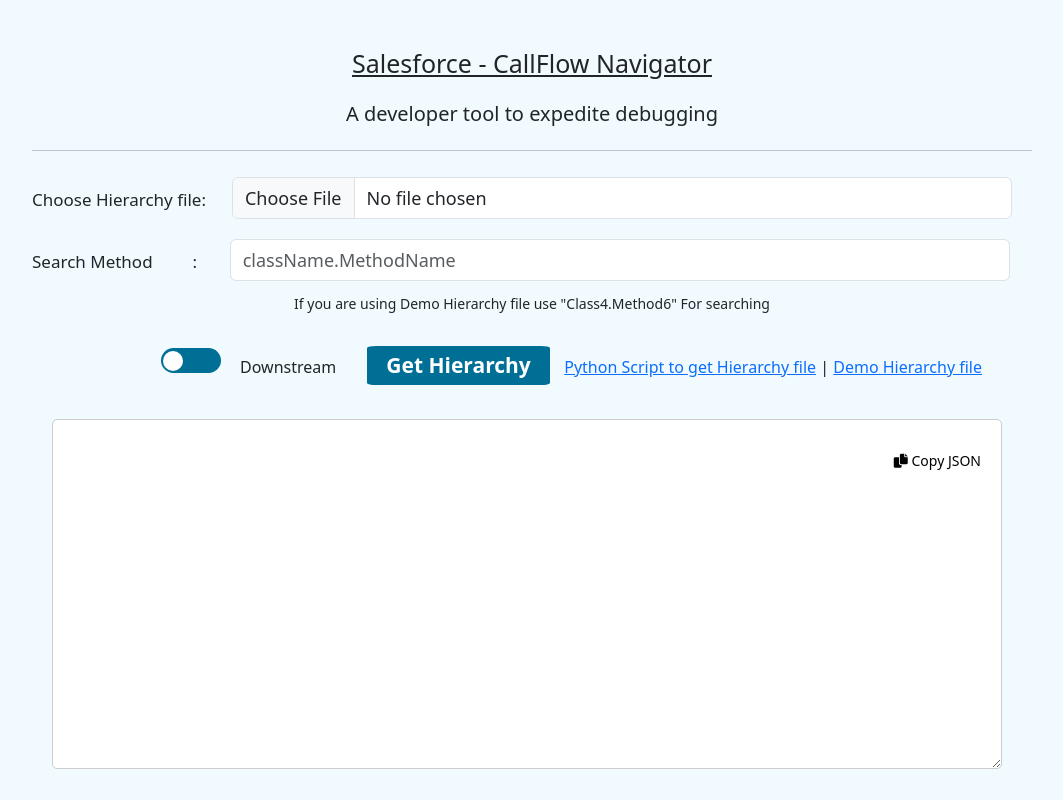
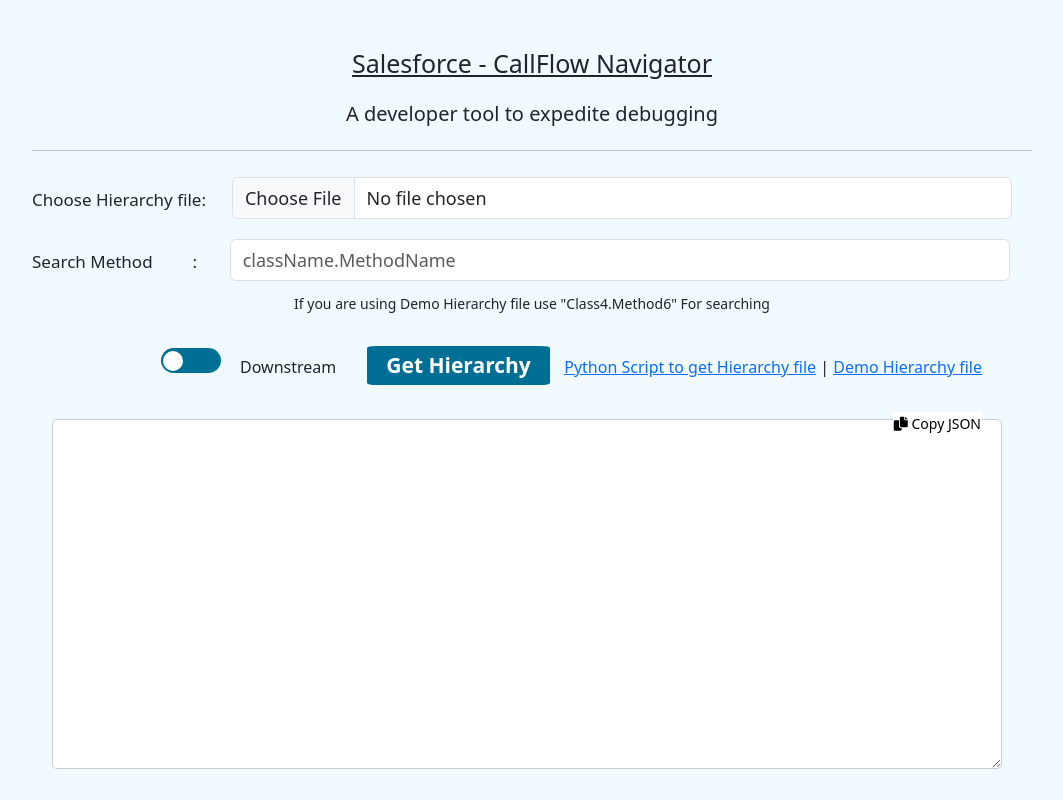
Before and after one commit to karthickeyanHub/ccsfstacktrace.github.io, a plain HTML site: page index.html in a window 1280 px wide. Shown: the whole page, without its empty margins (108-1171 px from the left). Drawn offline with nearby package versions, Linux system fonts and the light colour scheme.

Commit message:
Update index.html

```diff
--- a/index.html
+++ b/index.html
@@ -150,7 +150,7 @@
         /* Styling the copy button */
         .copy-btn {
         position: absolute;
-		top: 50px; /* Adjust the position from the top */
+		top: 13px; /* Adjust the position from the top */
 		right: 6%; /* Adjust the position from the right */
 		border: none;
 		background-color: #fff;
```
